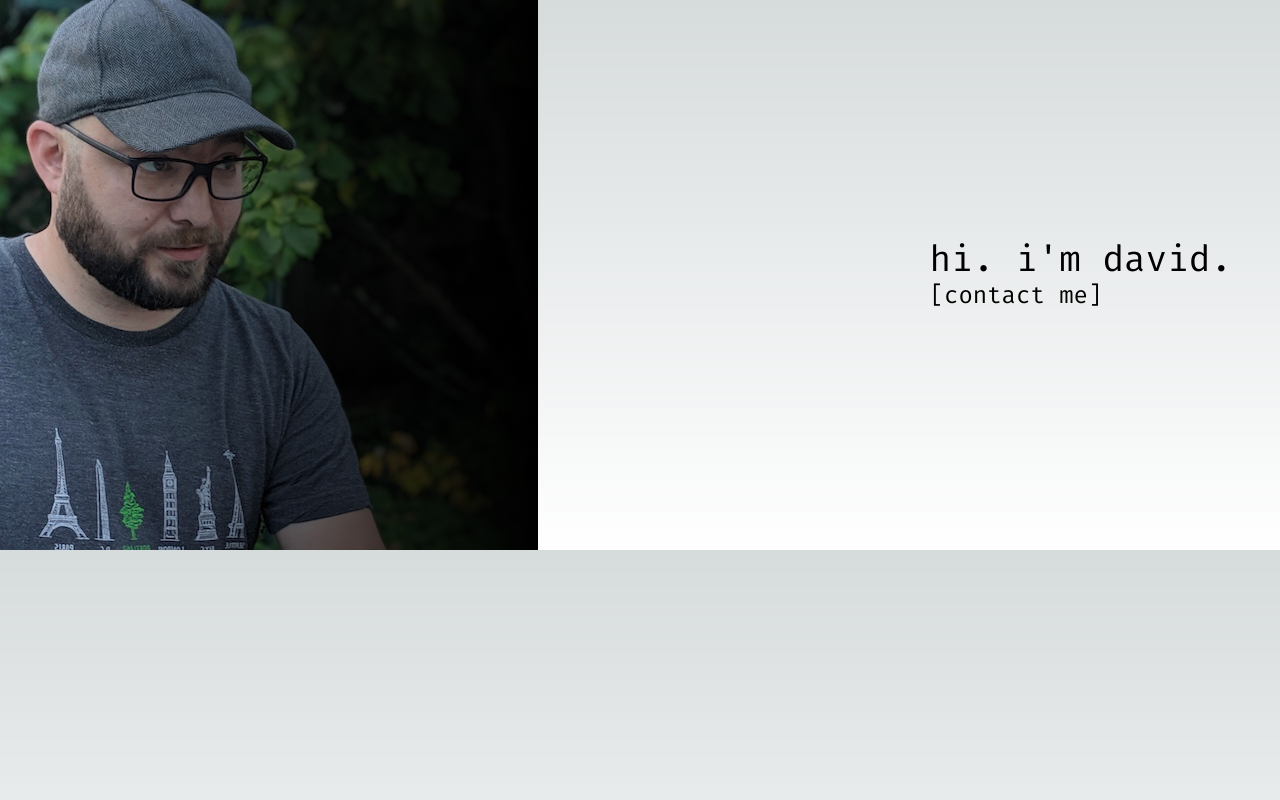
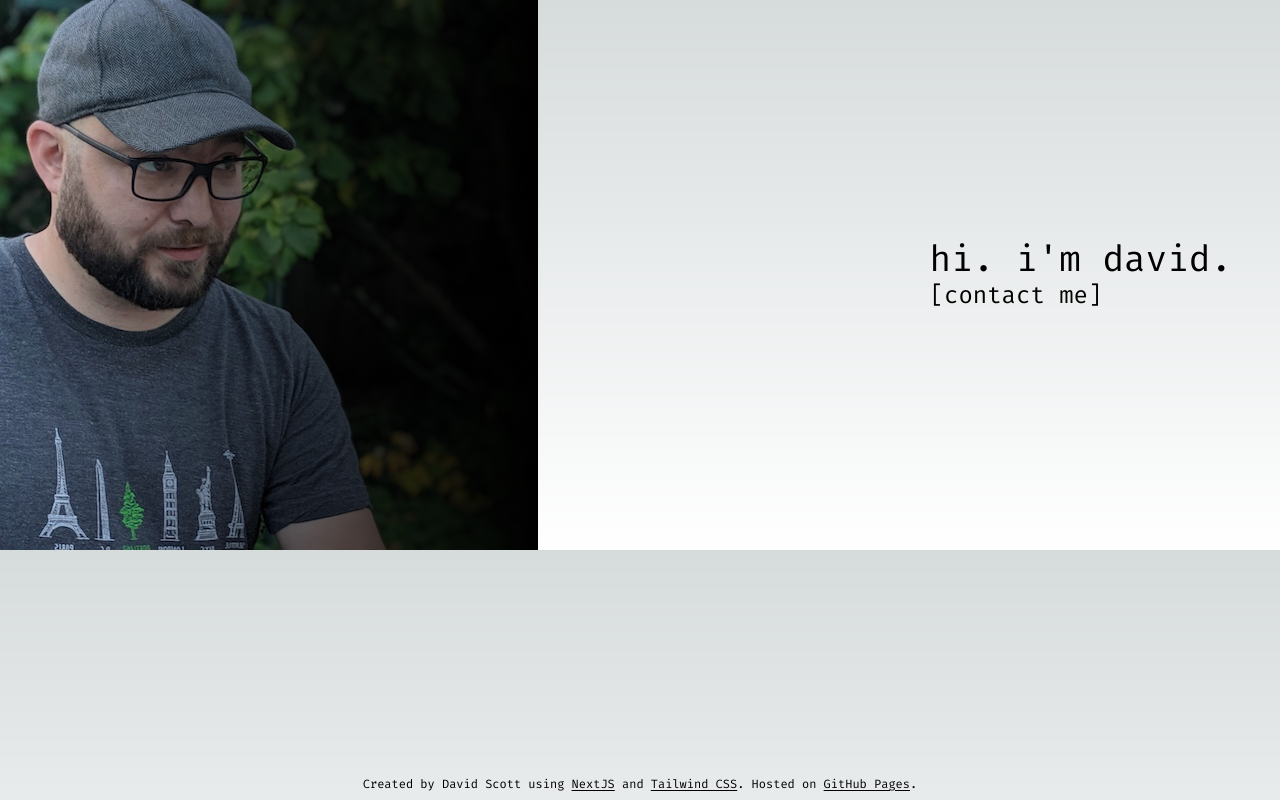
Before and after one commit to scottydoesdev/scottydoesdev.github.io, a Next.js app: page / in a window 1280 px wide. Built offline with nearby package versions, Linux system fonts and the light colour scheme.

Commit message:
Add a footer with links to stuff I used to make it

```diff
--- /dev/null
+++ b/src/app/custom-link.js
@@ -0,0 +1,14 @@
+import Link from 'next/link'
+
+export default function CustomLink({url, text}) {
+  return (
+    <Link
+      className="underline underline-offset-2"
+      href={url}
+      rel="noopener noreferrer"
+      target="_blank"
+    >
+      {text}
+    </Link>
+  )
+}
--- /dev/null
+++ b/src/app/footer.js
@@ -0,0 +1,19 @@
+import { Fira_Code } from 'next/font/google'
+import CustomLink from './custom-link'
+
+const fira_code = Fira_Code({ subsets: ['latin'] })
+
+export default function Footer() {
+  return (
+    <div className={`${fira_code.className} absolute bottom-2 w-full flex justify-center items-center text-xs`}>
+      <span>
+        Created by David Scott using{' '}
+        <CustomLink url="https://nextjs.org/" text="NextJS"/>
+        {' '}and{' '}
+        <CustomLink url="https://tailwindcss.com/" text="Tailwind CSS"/>
+        . Hosted on{' '}
+        <CustomLink url="https://pages.github.com/" text="GitHub Pages"/>.
+      </span>
+    </div>
+  )
+}
--- a/src/app/page.js
+++ b/src/app/page.js
@@ -1,10 +1,11 @@
-import Image from 'next/image'
-import SelfieLayout from './selfieLayout'
+import SelfieLayout from './selfie-layout'
+import Footer from './footer'
 
 export default function Home() {
   return (
     <main>
       <SelfieLayout imageUrl="/main-image.jpeg"/>
+      <Footer />
     </main>
   )
 }
--- a/src/app/selfieLayout.js
+++ b/src/app/selfie-layout.js
@@ -13,6 +13,7 @@ export default function SelfieLayout({ imageUrl }) {
           className="max-w-full"
           width={538}
           height={650}
+          priority
         />
         <div className="absolute inset-0 bg-gradient-to-r from-transparent to-black" />
       </div>
```
